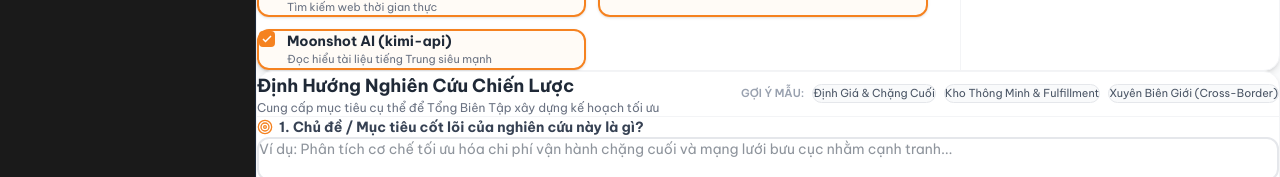
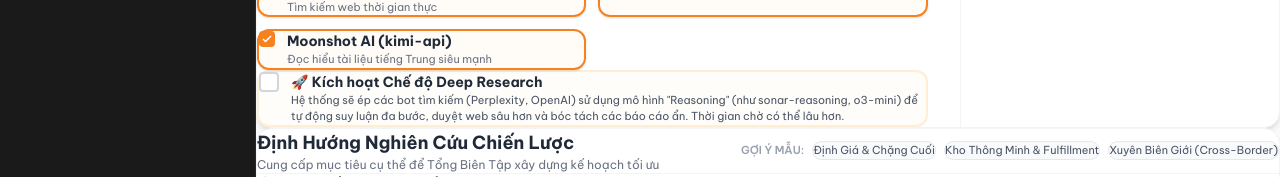
Before and after one commit to lantranzzz/nexus-ai-ghn, a Next.js app: page / in a window 1280 px wide. Shown: the part 343-520 px from the top of the page. Built offline with nearby package versions, Linux system fonts and the light colour scheme; no server answers; the database is empty.

Commit message:
feat: Add Deep Research toggle and reasoning model mapping

```diff
--- a/src/app/api/orchestrate/research/route.ts
+++ b/src/app/api/orchestrate/research/route.ts
@@ -11,6 +11,7 @@ interface ResearchRequest {
   searchModels: string[];
   approvedPrompts: Record<string, string>;
   apiKeys: Record<string, string>;
+  isDeepResearch?: boolean;
 }
 
 // 1. SINH KẾT QUẢ TÌM KIẾM MẪU (MOCK SEARCH RESULTS)
@@ -176,7 +177,7 @@ Dựa trên các phân tích chuyên sâu ở trên, chúng tôi đề xuất 3
 export async function POST(req: Request) {
   try {
     const body: ResearchRequest = await req.json();
-    const { query, synthesisModel, searchModels, approvedPrompts, apiKeys } = body;
+    const { query, synthesisModel, searchModels, approvedPrompts, apiKeys, isDeepResearch } = body;
 
     if (!query || !synthesisModel || !searchModels || !approvedPrompts) {
       return NextResponse.json({ error: 'Thiếu thông tin yêu cầu nghiên cứu.' }, { status: 400 });
@@ -213,6 +214,7 @@ export async function POST(req: Request) {
         provider = 'openai';
         apiKeyName = 'openai';
         modelKey = model.includes('mini') ? 'gpt-4o-mini' : 'gpt-4o';
+        if (isDeepResearch) modelKey = 'o3-mini'; // Bật lý luận
       } else if (model.includes('Anthropic') || model.includes('claude')) {
         provider = 'anthropic';
         apiKeyName = 'anthropic';
@@ -221,10 +223,12 @@ export async function POST(req: Request) {
         provider = 'google';
         apiKeyName = 'google';
         modelKey = 'gemini-1.5-flash';
+        if (isDeepResearch) modelKey = 'gemini-2.0-pro-exp-02-05'; // Bật lý luận
       } else if (model.includes('Perplexity')) {
         provider = 'perplexity';
         apiKeyName = 'perplexity';
         modelKey = 'llama-3.1-sonar-large-online';
+        if (isDeepResearch) modelKey = 'sonar-reasoning'; // Bật lý luận
       } else if (model.includes('DeepSeek')) {
         provider = 'deepseek';
         apiKeyName = 'deepseek';
--- a/src/app/page.tsx
+++ b/src/app/page.tsx
@@ -32,6 +32,7 @@ export default function Home() {
   const [selectedSynthesisModel, setSelectedSynthesisModel] = useState<string>(
     'Anthropic (claude-3-5-sonnet)'
   );
+  const [isDeepResearch, setIsDeepResearch] = useState<boolean>(false);
 
   // Tiến trình Orchestration
   // 'form' | 'planning' | 'prompts' | 'researching' | 'result'
@@ -103,7 +104,8 @@ export default function Home() {
           query: { goal, competitors, metrics },
           synthesisModel: selectedSynthesisModel,
           searchModels: selectedSearchModels,
-          apiKeys
+          apiKeys,
+          isDeepResearch
         }),
       });
 
@@ -161,7 +163,8 @@ export default function Home() {
           synthesisModel: selectedSynthesisModel,
           searchModels: selectedSearchModels,
           approvedPrompts: prompts,
-          apiKeys
+          apiKeys,
+          isDeepResearch
         }),
       });
 
@@ -282,6 +285,8 @@ export default function Home() {
               setSelectedSearchModels={setSelectedSearchModels}
               selectedSynthesisModel={selectedSynthesisModel}
               setSelectedSynthesisModel={setSelectedSynthesisModel}
+              isDeepResearch={isDeepResearch}
+              setIsDeepResearch={setIsDeepResearch}
             />
 
             {/* Form Nghiên cứu */}
--- a/src/components/ModelSelection.tsx
+++ b/src/components/ModelSelection.tsx
@@ -6,6 +6,8 @@ interface ModelSelectionProps {
   setSelectedSearchModels: (models: string[]) => void;
   selectedSynthesisModel: string;
   setSelectedSynthesisModel: (model: string) => void;
+  isDeepResearch: boolean;
+  setIsDeepResearch: (val: boolean) => void;
 }
 
 export const SEARCH_MODELS = [
@@ -30,7 +32,9 @@ export default function ModelSelection({
   selectedSearchModels,
   setSelectedSearchModels,
   selectedSynthesisModel,
-  setSelectedSynthesisModel
+  setSelectedSynthesisModel,
+  isDeepResearch,
+  setIsDeepResearch
 }: ModelSelectionProps) {
 
   const toggleSearchModel = (modelName: string) => {
@@ -91,6 +95,29 @@ export default function ModelSelection({
             );
           })}
         </div>
+
+        {/* Deep Research Toggle */}
+        <div className="mt-6 p-4 rounded-xl border-2 border-orange-100 bg-orange-50/30 flex items-start gap-3 cursor-pointer" onClick={() => setIsDeepResearch(!isDeepResearch)}>
+          <div className="mt-0.5 shrink-0">
+            {isDeepResearch ? (
+              <div className="w-5 h-5 bg-[#F58220] rounded flex items-center justify-center text-white">
+                <svg xmlns="http://www.w3.org/2000/svg" viewBox="0 0 24 24" fill="none" stroke="currentColor" strokeWidth="3" className="w-3.5 h-3.5">
+                  <polyline points="20 6 9 17 4 12"></polyline>
+                </svg>
+              </div>
+            ) : (
+              <div className="w-5 h-5 border-2 border-gray-300 rounded bg-white" />
+            )}
+          </div>
+          <div>
+            <h4 className="text-sm font-bold text-gray-800 flex items-center gap-1.5">
+              🚀 Kích hoạt Chế độ Deep Research
+            </h4>
+            <p className="text-[11px] text-gray-600 mt-1">
+              Hệ thống sẽ ép các bot tìm kiếm (Perplexity, OpenAI) sử dụng mô hình "Reasoning" (như sonar-reasoning, o3-mini) để tự động suy luận đa bước, duyệt web sâu hơn và bóc tách các báo cáo ẩn. Thời gian chờ có thể lâu hơn.
+            </p>
+          </div>
+        </div>
       </div>
 
       {/* KHU VỰC 2: CHỌN MODEL TỔNG BIÊN TẬP */}
```
